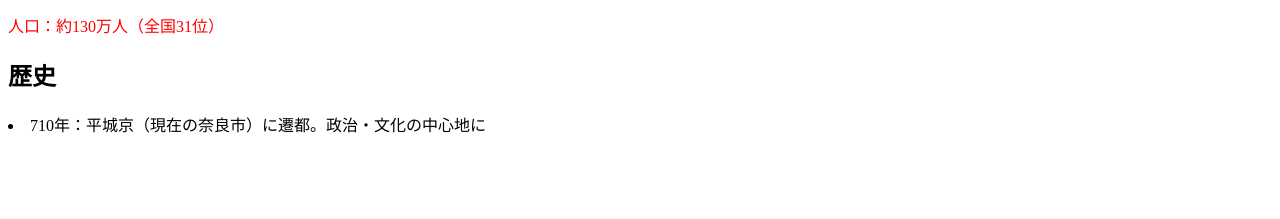
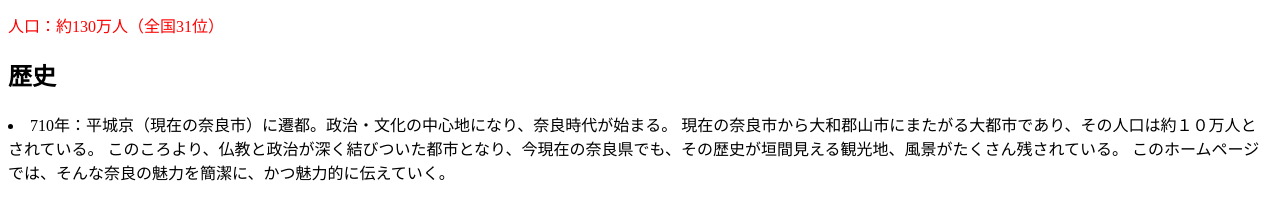
Before and after one commit to 1f10250174/team-project, a plain HTML site: page index.html in a window 1280 px wide. Shown: the part 511-730 px from the top of the page. Drawn offline with Linux system fonts and the light colour scheme.

Commit message:
本文の追加
本文の追加

```diff
--- a/index.html
+++ b/index.html
@@ -13,7 +13,10 @@
         <h2>歴史</h2>
         <p>
             <li>
-                710年：平城京（現在の奈良市）に遷都。政治・文化の中心地に
+                710年：平城京（現在の奈良市）に遷都。政治・文化の中心地になり、奈良時代が始まる。
+                現在の奈良市から大和郡山市にまたがる大都市であり、その人口は約１０万人とされている。
+                このころより、仏教と政治が深く結びついた都市となり、今現在の奈良県でも、その歴史が垣間見える観光地、風景がたくさん残されている。
+                このホームページでは、そんな奈良の魅力を簡潔に、かつ魅力的に伝えていく。
             </li>
         </p>
     </body>
```
Also changed, not shown: toppage.html (added), 1 other file.
